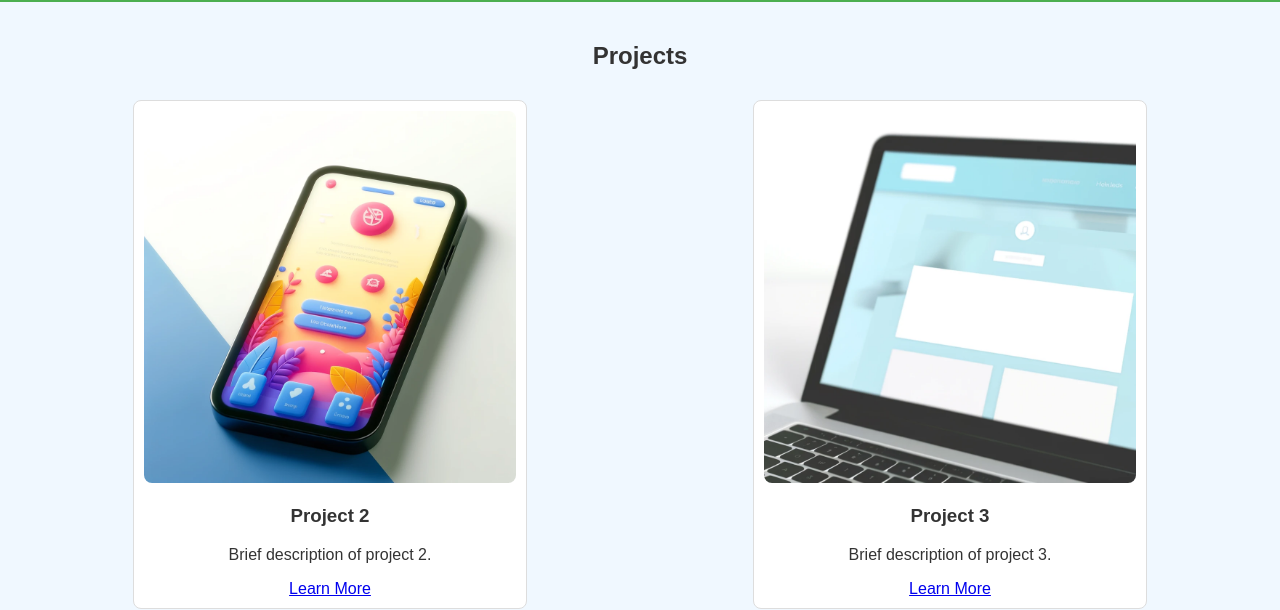
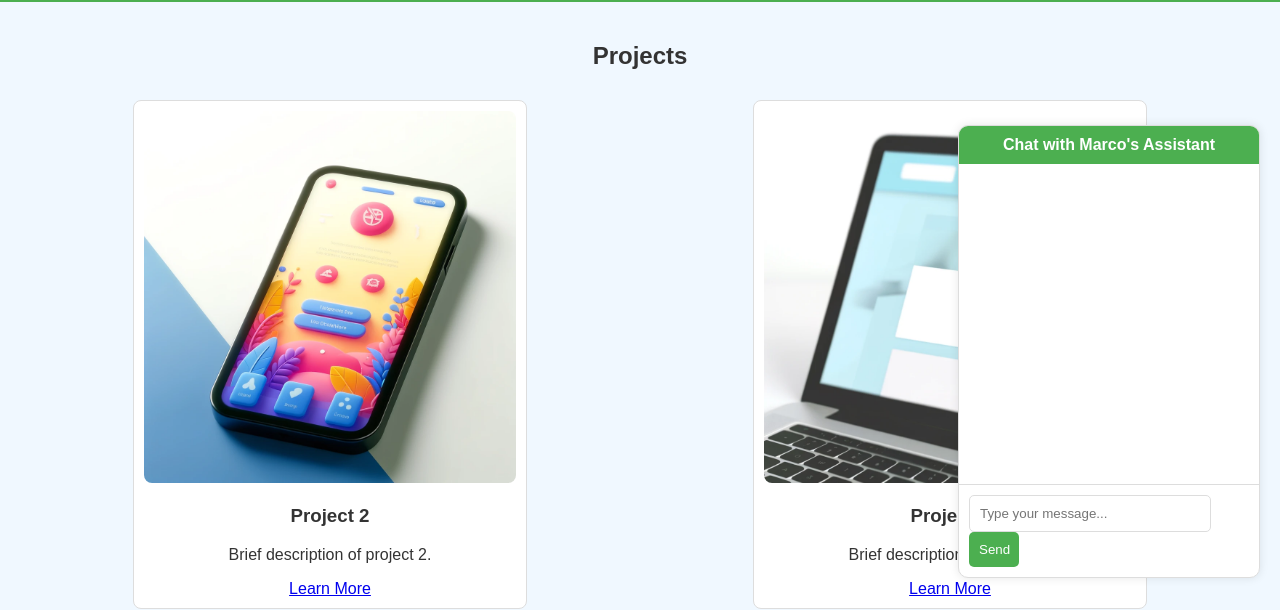
Before and after one commit to smichea/marco, a plain HTML site: page index.html in a window 1280 px wide. Shown: the part 222-832 px from the top of the page. Drawn offline with Linux system fonts and the light colour scheme.

Commit message:
add AI assistant

```diff
--- a/index.html
+++ b/index.html
@@ -1,5 +1,6 @@
 <!DOCTYPE html>
 <html lang="en">
+
 <head>
     <meta charset="UTF-8">
     <meta name="viewport" content="width=device-width, initial-scale=1.0">
@@ -12,25 +13,30 @@
             padding: 0;
             color: #333;
         }
+
         header {
             background-color: #4caf50;
             color: white;
             padding: 20px 0;
             text-align: center;
         }
+
         header img {
             width: 100px;
             border-radius: 50%;
         }
+
         section {
             padding: 20px;
             text-align: center;
         }
+
         .projects {
             display: flex;
             justify-content: space-around;
             flex-wrap: wrap;
         }
+
         .project {
             background-color: white;
             border: 1px solid #ddd;
@@ -39,24 +45,77 @@
             margin: 10px;
             width: 30%;
         }
+
         .project img {
             width: 100%;
             height: auto;
             border-radius: 8px;
         }
+
         footer {
             background-color: #4caf50;
             color: white;
             text-align: center;
             padding: 10px 0;
         }
+
         footer a {
             color: white;
             text-decoration: none;
             margin: 0 10px;
         }
+
+        .chat-container {
+            position: fixed;
+            bottom: 0;
+            right: 20px;
+            width: 300px;
+            max-width: 100%;
+            background-color: white;
+            border: 1px solid #ddd;
+            border-radius: 10px;
+            overflow: hidden;
+            box-shadow: 0 0 10px rgba(0, 0, 0, 0.1);
+        }
+
+        .chat-header {
+            background-color: #4caf50;
+            color: white;
+            padding: 10px;
+            text-align: center;
+            font-weight: bold;
+        }
+
+        .chat-body {
+            height: 300px;
+            overflow-y: auto;
+            padding: 10px;
+        }
+
+        .chat-footer {
+            padding: 10px;
+            border-top: 1px solid #ddd;
+        }
+
+        .chat-footer input {
+            width: calc(100% - 60px);
+            padding: 10px;
+            border: 1px solid #ddd;
+            border-radius: 5px;
+        }
+
+        .chat-footer button {
+            width: 50px;
+            padding: 10px;
+            background-color: #4caf50;
+            color: white;
+            border: none;
+            border-radius: 5px;
+            cursor: pointer;
+        }
     </style>
 </head>
+
 <body>
 
     <header>
@@ -95,6 +154,19 @@
         </form>
     </section>
 
+    <div class="chat-container" id="chat-container">
+        <div class="chat-header">
+            Chat with Marco's Assistant
+        </div>
+        <div class="chat-body" id="chat-body">
+            <!-- Messages will be displayed here -->
+        </div>
+        <div class="chat-footer">
+            <input type="text" id="chat-input" placeholder="Type your message...">
+            <button onclick="sendMessage()">Send</button>
+        </div>
+    </div>
+
     <footer>
         <p>&copy; 2024 Marco's Website</p>
         <a href="#">LinkedIn</a>
@@ -102,5 +174,71 @@
         <a href="#">Twitter</a>
     </footer>
 
+    <script>
+        const chatContainer = document.getElementById('chat-container');
+        const chatBody = document.getElementById('chat-body');
+        const chatInput = document.getElementById('chat-input');
+
+        // Helper functions to manage cookies
+        function setCookie(name, value, days) {
+            const d = new Date();
+            d.setTime(d.getTime() + (days * 24 * 60 * 60 * 1000));
+            const expires = "expires=" + d.toUTCString();
+            document.cookie = name + "=" + value + ";" + expires + ";path=/";
+        }
+
+        function getCookie(name) {
+            const nameEQ = name + "=";
+            const ca = document.cookie.split(';');
+            for (let i = 0; i < ca.length; i++) {
+                let c = ca[i];
+                while (c.charAt(0) == ' ') c = c.substring(1, c.length);
+                if (c.indexOf(nameEQ) == 0) return c.substring(nameEQ.length, c.length);
+            }
+            return null;
+        }
+
+        async function sendMessage() {
+            const message = chatInput.value;
+            if (message.trim()) {
+                displayMessage('You', message);
+                chatInput.value = '';
+
+                // Retrieve thread ID from cookie
+                let threadId = getCookie('thread_id');
+
+                // Making a POST request to your Scaleway Serverless function
+                const response = await fetch('https://marcobackendvst2w3dc-ai-assistant-proxy.functions.fnc.fr-par.scw.cloud', {
+                    method: 'POST',
+                    headers: {
+                        'Content-Type': 'application/json'
+                    },
+                    body: JSON.stringify({ text: message, thread_id: threadId })
+                });
+
+                if (response.ok) {
+                    const data = await response.json();
+                    const assistantMessage = data.text;  // Assuming the response includes a field 'text'
+                    displayMessage('Assistant', assistantMessage);
+
+                    // Save thread ID to cookie if it's not set yet
+                    if (!threadId && data.thread_id) {
+                        setCookie('thread_id', data.thread_id, 7);  // Set cookie for 7 days
+                    }
+                } else {
+                    displayMessage('Assistant', 'Failed to fetch response.');
+                }
+            }
+        }
+
+        function displayMessage(sender, message) {
+            const messageElement = document.createElement('div');
+            messageElement.innerHTML = `<strong>${sender}:</strong> ${message}`;
+            chatBody.appendChild(messageElement);
+            chatBody.scrollTop = chatBody.scrollHeight;
+        }
+    </script>
+
 </body>
+
 </html>
```
Lines whose indentation alone changed are shown as unchanged.
